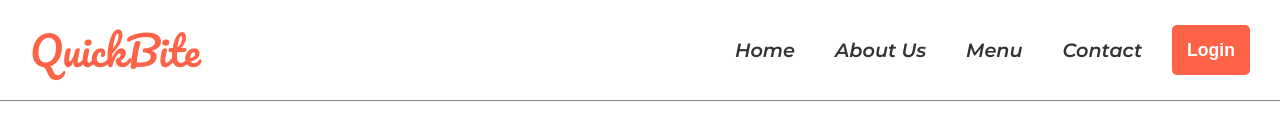
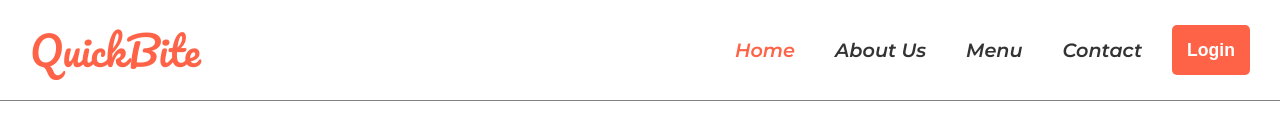
Before and after one commit to Dipika-Gandash/QuickBite, a React (Vite) app: page / in a window 1280 px wide. Shown: the top 139 px of the page. Built offline with nearby package versions, Linux system fonts and the light colour scheme; no server answers.

Commit message:
implemented basic routing and navigation links

```diff
--- a/package.json
+++ b/package.json
@@ -2,7 +2,7 @@
   "name": "project1-react",
   "version": "1.0.0",
   "scripts": {
-    "start" : "parcel index.html",
+    "start": "parcel index.html",
     "test": "jest"
   },
   "author": "",
@@ -13,6 +13,7 @@
   },
   "dependencies": {
     "react": "^19.1.0",
-    "react-dom": "^19.1.0"
+    "react-dom": "^19.1.0",
+    "react-router-dom": "^6.30.0"
   }
 }
--- a/src/App.js
+++ b/src/App.js
@@ -1,17 +1,26 @@
-import react from 'react';
-import ReactDOM from 'react-dom/client';
-import Header from './components/Header';
-import Body from './components/Body'
+import react from "react";
+import ReactDOM from "react-dom/client";
+import Header from "./components/Header";
+import Body from "./components/Body";
+import { BrowserRouter, Routes, Route } from "react-router-dom";
 
 const App = () => {
-     return (
-         <div className='app'>
-          <Header />
-          <Body />
-         </div>
-     )
-}
+  return (
+     <BrowserRouter>
+      <div className="app">
+        <Header />
+        <Routes>
+          <Route path="/" element={<Body />} />
+          <Route path="/about" element={<h1>This is about section</h1>} />
+          <Route path="/menu" element={<h1>This is menu section </h1>} />
+          <Route path="/contact" element={<h1>This is contact section</h1>} />
+          <Route path="*" element={<h1>404 - Not Found</h1>}></Route>
+        </Routes>
+      </div>
+    </BrowserRouter>
+  );
+};
 
-const root = ReactDOM.createRoot(document.getElementById('root'))
+const root = ReactDOM.createRoot(document.getElementById("root"));
 
-root.render(<App />)
+root.render(<App />);
--- a/src/components/Body.js
+++ b/src/components/Body.js
@@ -7,7 +7,6 @@ const Body = () => {
   const [restaurantList, setRestaurantList] = useState([]);
   const [filteredList, setFilteredList] = useState([]);
   const [searchText, setSearchText] = useState("");
-
 
   useEffect(() => {
     fetchData();
@@ -23,7 +22,7 @@ const Body = () => {
     }
   }
 
-console.log("Body rendered  again")
+// console.log("Body rendered  again")
 
   return (
     <div className="body-container">
@@ -32,7 +31,7 @@ console.log("Body rendered  again")
         <div className="filter-container">
           <button className="filter-btn" onClick={() => {
             const filteredList = restaurantList.filter((res) => res.info.avgRating > 4.5);
-            setFilteredList(filteredList)
+            setFilteredList(filteredList);
           }}>Top Rated Restaurants</button>
         </div>
 
--- a/src/components/Header.js
+++ b/src/components/Header.js
@@ -1,4 +1,9 @@
+import { useState } from "react";
+import { NavLink } from "react-router-dom";
+
 const Header = () => {
+  const [btnName, setBtnName] = useState("Login");
+
   return (
     <div className="header-container">
       <div className="header-img">
@@ -7,11 +12,61 @@ const Header = () => {
 
       <div className="navbar-items">
         <ul>
-          <li>Home</li>
-          <li>About Us</li>
-          <li>Menu</li>
-          <li>Contact</li>
-          <button className="login-btn">Login</button>
+          <li>
+            <NavLink
+              to="/"
+              className={({ isActive }) =>
+                isActive ? "nav-link active-link" : "nav-link"
+              }
+            >
+              Home
+            </NavLink>
+          </li>
+
+          <li>
+            <NavLink
+              to="/about"
+              className={({ isActive }) =>
+                isActive ? "nav-link active-link" : "nav-link"
+              }
+            >
+              About Us
+            </NavLink>
+          </li>
+
+          <li>
+            <NavLink
+              to="/menu"
+              className={({ isActive }) =>
+                isActive ? "nav-link active-link" : "nav-link"
+              }
+            >
+              Menu
+            </NavLink>
+          </li>
+
+          <li>
+            <NavLink
+              to="/contact"
+              className={({ isActive }) =>
+                isActive ? "nav-link active-link" : "nav-link"
+              }
+            >
+              Contact
+            </NavLink>
+          </li>
+          <button
+            className="login-btn"
+            onClick={() => {
+              if (btnName === "Login") {
+                setBtnName("Logout");
+              } else {
+                setBtnName("Login");
+              }
+            }}
+          >
+            {btnName}
+          </button>
         </ul>
       </div>
     </div>
--- a/style.css
+++ b/style.css
@@ -29,6 +29,11 @@ body {
 }
 
 .navbar-items > ul > li {
+  padding: 0;
+}
+
+.nav-link {
+  display: inline-block;
   padding: 13px 20px;
   cursor: pointer;
   font-family: "Montserrat", sans-serif;
@@ -36,10 +41,11 @@ body {
   font-weight: 600;
   font-size: 1.2rem;
   color: #333;
+  text-decoration: none;
   transition: color 0.3s ease;
 }
 
-.navbar-items > ul > li:hover {
+.nav-link.active-link {
   color: #ff6347;
 }
 
```
Also changed, not shown: 1 other file (tests, documents, lock files or other folders).
